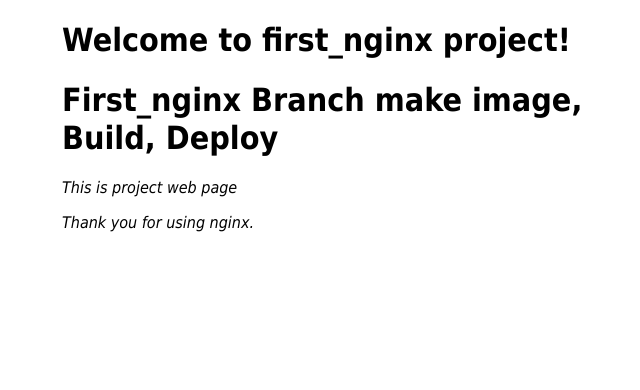
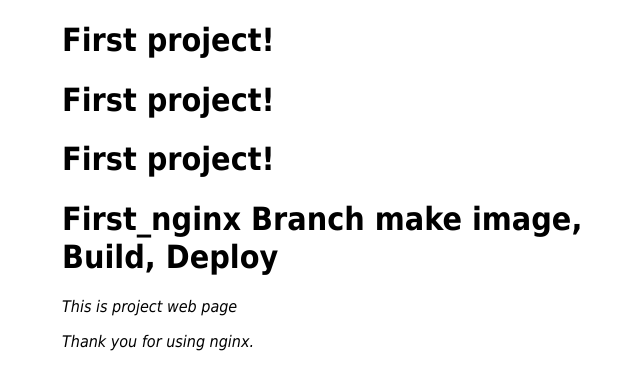
Before and after one commit to chlals096/static-web-template, a plain HTML site: page index.html in a window 1280 px wide. Shown: the whole page, without its empty margins (298-938 px from the left). Drawn offline with Linux system fonts and the light colour scheme.

Commit message:
Update index.html

```diff
--- a/index.html
+++ b/index.html
@@ -11,7 +11,9 @@
 </style>
 </head>
 <body>
-<h1>Welcome to first_nginx project!</h1>
+<h1>First project!</h1>
+<h1>First project!</h1>
+<h1>First project!</h1>
 <h1>First_nginx Branch make image, Build, Deploy </h1>
 
 <p><em>This is project web page</em></p>
```
